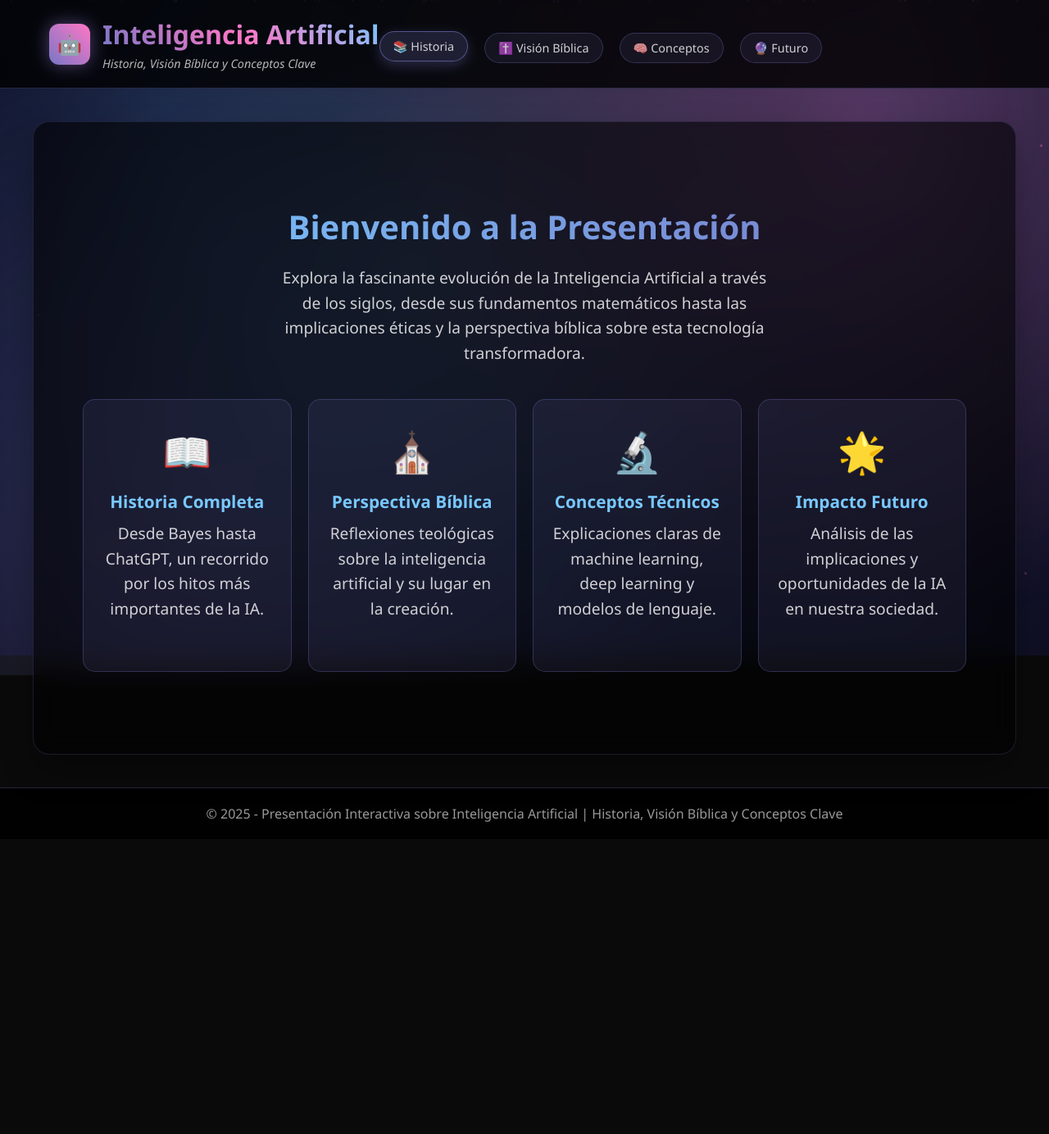
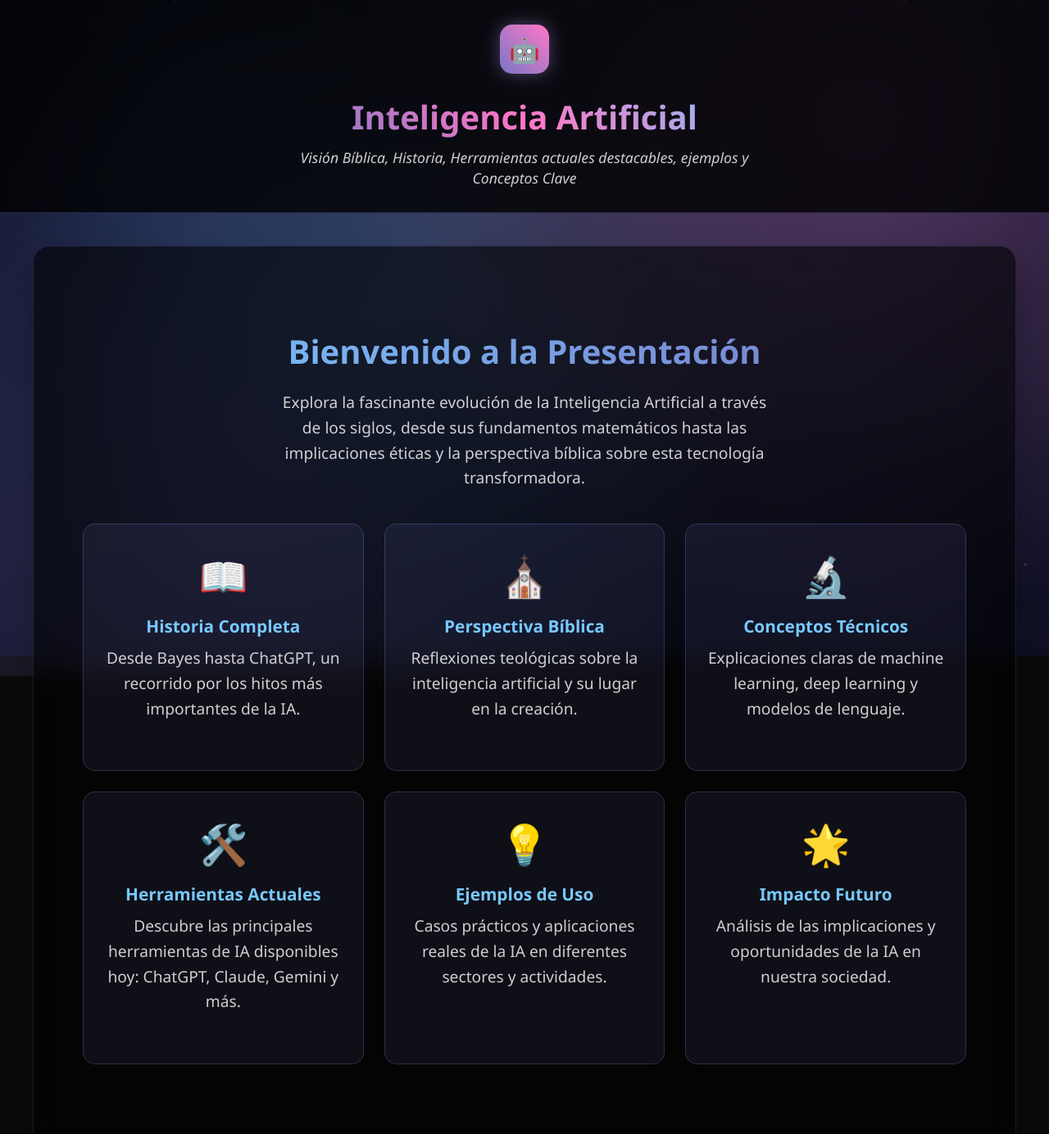
Before and after one commit to geopablus/presentacion_ia, a website: page index.html in a window 1280 px wide. Shown: the top 1384 px of the page at 82% size. Before the commit the page ends 1024 px from the top, so only its background shows below. Drawn offline with Linux system fonts and the light colour scheme.

Commit message:
Actualizar encabezado y añadir nuevas tarjetas al index

```diff
--- a/index.html
+++ b/index.html
@@ -134,7 +134,7 @@
             background: rgba(0, 0, 0, 0.8);
             backdrop-filter: blur(10px);
             border-bottom: 1px solid rgba(120, 119, 198, 0.3);
-            padding: 20px 0;
+            padding: 30px 0;
             z-index: 100;
         }
 
@@ -143,27 +143,29 @@
             margin: 0 auto;
             padding: 0 20px;
             display: flex;
-            justify-content: between;
+            justify-content: center;
             align-items: center;
-            flex-wrap: wrap;
+            text-align: center;
         }
 
         .logo-section {
             display: flex;
+            flex-direction: column;
             align-items: center;
             gap: 15px;
         }
 
         .ai-icon {
-            width: 50px;
-            height: 50px;
+            width: 60px;
+            height: 60px;
             background: linear-gradient(45deg, #7877c6, #ff77c6);
-            border-radius: 12px;
+            border-radius: 15px;
             display: flex;
             align-items: center;
             justify-content: center;
-            font-size: 24px;
+            font-size: 30px;
             animation: iconGlow 3s ease-in-out infinite;
+            margin-bottom: 10px;
         }
 
         @keyframes iconGlow {
@@ -172,45 +174,21 @@
         }
 
         .title-section h1 {
-            font-size: 2rem;
+            font-size: 2.5rem;
             background: linear-gradient(45deg, #7877c6, #ff77c6, #78c8ff);
             -webkit-background-clip: text;
             -webkit-text-fill-color: transparent;
             background-clip: text;
-            margin-bottom: 5px;
+            margin-bottom: 10px;
             font-weight: 700;
         }
 
         .subtitle {
-            color: rgba(255, 255, 255, 0.7);
-            font-size: 0.9rem;
+            color: rgba(255, 255, 255, 0.8);
+            font-size: 1.1rem;
             font-style: italic;
-        }
-
-        /* Navegación */
-        .nav-section {
-            display: flex;
-            gap: 20px;
-            flex-wrap: wrap;
-            margin-top: 10px;
-        }
-
-        .nav-item {
-            color: rgba(255, 255, 255, 0.8);
-            text-decoration: none;
-            padding: 8px 16px;
-            border-radius: 20px;
-            background: rgba(120, 119, 198, 0.1);
-            border: 1px solid rgba(120, 119, 198, 0.3);
-            transition: all 0.3s ease;
-            font-size: 0.9rem;
-        }
-
-        .nav-item:hover, .nav-item.active {
-            background: rgba(120, 119, 198, 0.2);
-            border-color: rgba(120, 119, 198, 0.6);
-            transform: translateY(-2px);
-            box-shadow: 0 5px 15px rgba(120, 119, 198, 0.3);
+            line-height: 1.4;
+            max-width: 600px;
         }
 
         /* Área de contenido principal */
@@ -284,11 +262,11 @@
             }
 
             .title-section h1 {
-                font-size: 1.5rem;
+                font-size: 2rem;
             }
 
-            .nav-section {
-                justify-content: center;
+            .subtitle {
+                font-size: 1rem;
             }
 
             .content-container {
@@ -322,8 +300,8 @@
 
         .feature-grid {
             display: grid;
-            grid-template-columns: repeat(auto-fit, minmax(250px, 1fr));
-            gap: 20px;
+            grid-template-columns: repeat(auto-fit, minmax(280px, 1fr));
+            gap: 25px;
             margin-top: 40px;
         }
 
@@ -334,6 +312,9 @@
             padding: 30px 20px;
             text-align: center;
             transition: transform 0.3s ease, box-shadow 0.3s ease;
+            display: block;
+            text-decoration: none;
+            color: inherit;
         }
 
         .feature-card:hover {
@@ -357,12 +338,6 @@
             color: rgba(255, 255, 255, 0.7);
             font-size: 0.95rem;
             line-height: 1.4;
-        }
-
-        a.feature-card {
-            display: block;
-            text-decoration: none;
-            color: inherit;
         }
     </style>
 </head>
@@ -392,15 +367,9 @@
                 <div class="ai-icon">🤖</div>
                 <div class="title-section">
                     <h1>Inteligencia Artificial</h1>
-                    <div class="subtitle">Historia, Visión Bíblica y Conceptos Clave</div>
+                    <div class="subtitle">Visión Bíblica, Historia, Herramientas actuales destacables, ejemplos y Conceptos Clave</div>
                 </div>
             </div>
-            <nav class="nav-section">
-                <a href="#historia" class="nav-item active">📚 Historia</a>
-                <a href="#vision-biblica" class="nav-item">✝️ Visión Bíblica</a>
-                <a href="#conceptos" class="nav-item">🧠 Conceptos</a>
-                <a href="#futuro" class="nav-item">🔮 Futuro</a>
-            </nav>
         </div>
     </header>
 
@@ -441,13 +410,29 @@
                         </p>
                     </a>
 
-                    <div class="feature-card">
+                    <a href="#" class="feature-card">
+                        <span class="feature-icon">🛠️</span>
+                        <h3 class="feature-title">Herramientas Actuales</h3>
+                        <p class="feature-description">
+                            Descubre las principales herramientas de IA disponibles hoy: ChatGPT, Claude, Gemini y más.
+                        </p>
+                    </a>
+
+                    <a href="#" class="feature-card">
+                        <span class="feature-icon">💡</span>
+                        <h3 class="feature-title">Ejemplos de Uso</h3>
+                        <p class="feature-description">
+                            Casos prácticos y aplicaciones reales de la IA en diferentes sectores y actividades.
+                        </p>
+                    </a>
+
+                    <a href="#" class="feature-card">
                         <span class="feature-icon">🌟</span>
                         <h3 class="feature-title">Impacto Futuro</h3>
                         <p class="feature-description">
                             Análisis de las implicaciones y oportunidades de la IA en nuestra sociedad.
                         </p>
-                    </div>
+                    </a>
                 </div>
             </div>
         </div>
@@ -508,17 +493,6 @@
             floatingElements.style.transform = `translateY(${scrollY * 0.1}px)`;
         }
 
-        // Navegación activa
-        function updateActiveNav() {
-            const navItems = document.querySelectorAll('.nav-item');
-            navItems.forEach(item => {
-                item.addEventListener('click', function(e) {
-                    navItems.forEach(nav => nav.classList.remove('active'));
-                    this.classList.add('active');
-                });
-            });
-        }
-
         // Animación de entrada
         function animateOnLoad() {
             const contentContainer = document.querySelector('.content-container');
@@ -536,27 +510,10 @@
         document.addEventListener('DOMContentLoaded', function() {
             createParticles();
             createFloatingElements();
-            updateActiveNav();
             animateOnLoad();
 
             window.addEventListener('scroll', handleScroll);
         });
-
-        // Función para cambiar contenido (usar en otras páginas)
-        function updatePageContent(title, content) {
-            document.querySelector('.demo-content h2').textContent = title;
-            document.querySelector('.demo-content p').innerHTML = content;
-        }
-
-        // Función para actualizar navegación activa
-        function setActiveNav(activeId) {
-            document.querySelectorAll('.nav-item').forEach(item => {
-                item.classList.remove('active');
-                if (item.getAttribute('href') === '#' + activeId) {
-                    item.classList.add('active');
-                }
-            });
-        }
     </script>
 </body>
 </html>
```
